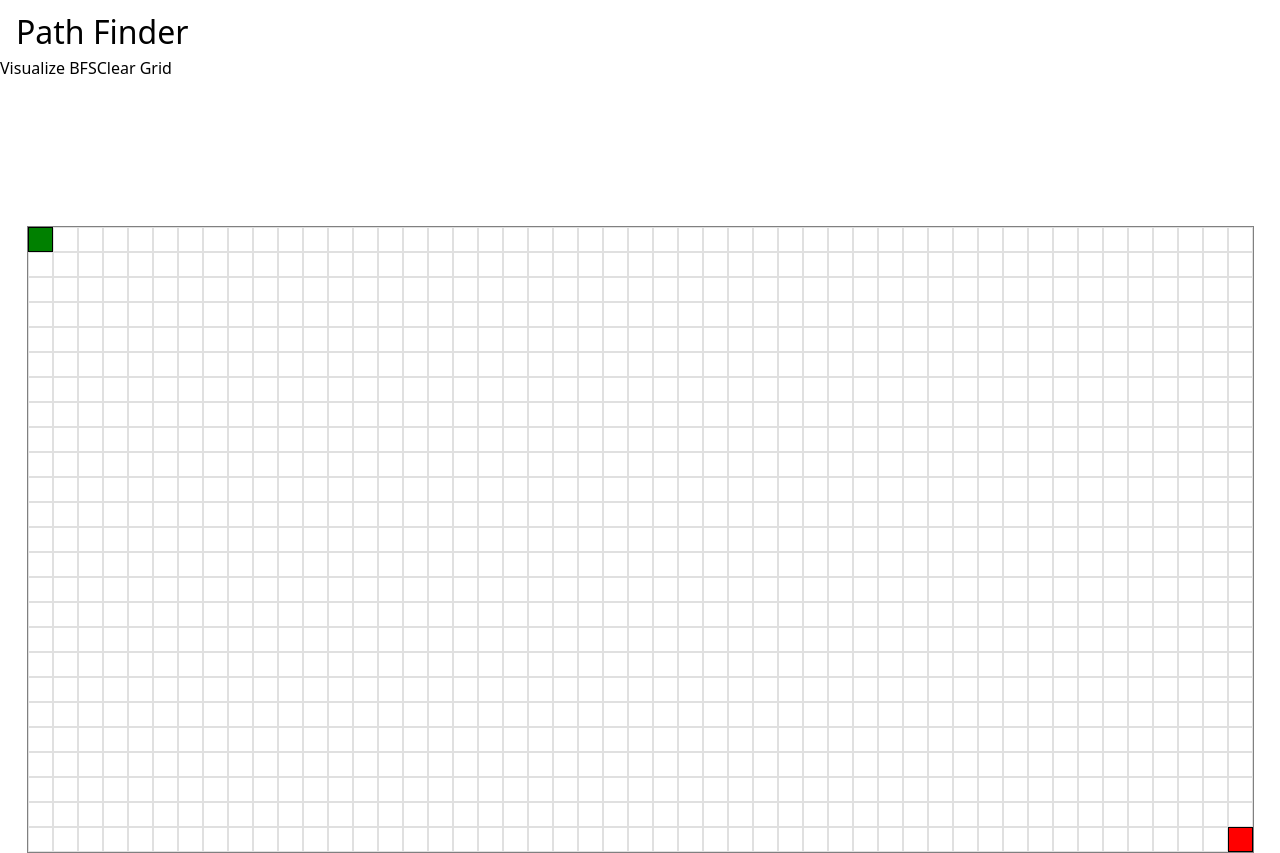
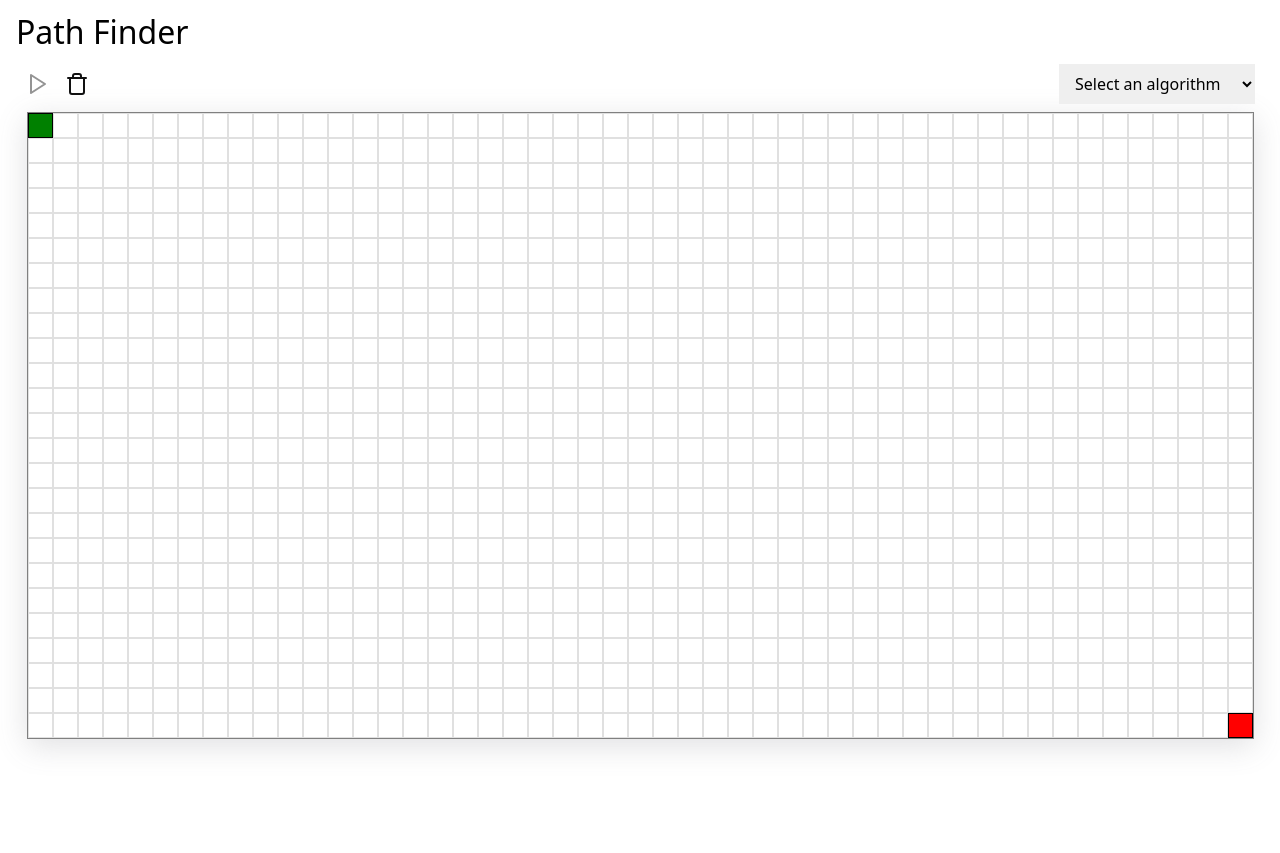
Before and after one commit to ali-anas/algo-visualizer, a React (Vite) app: page / in a window 1280 px wide. After the commit the page ends 800 px from the top, so only its background shows below. Built offline with nearby package versions, Linux system fonts and the light colour scheme.

Commit message:
added controller

```diff
--- a/package.json
+++ b/package.json
@@ -13,6 +13,7 @@
   },
   "dependencies": {
     "@reduxjs/toolkit": "^2.2.5",
+    "lucide-react": "^0.390.0",
     "react": "^18.2.0",
     "react-dom": "^18.2.0",
     "react-redux": "^9.1.2"
--- a/src/components/Grid/grid.module.scss
+++ b/src/components/Grid/grid.module.scss
@@ -4,6 +4,7 @@
   border: 1px solid gray;
   width: fit-content;
   height: 100%;
+  box-shadow: rgba(100, 100, 111, 0.2) 0px 7px 29px 0px;
 
   .type-0 {
     background-color: white;
--- a/src/components/controller/controller.jsx
+++ b/src/components/controller/controller.jsx
@@ -1,4 +1,4 @@
-import React from 'react'
+import React, { useState, useEffect } from 'react'
 import { AlgorithmsMap } from '../../lib/algorithms'
 import { useSelector, useDispatch } from 'react-redux'
 import { clearGrid, setStatus, setGrid } from '../../store/pathfinder.slice'
@@ -6,10 +6,11 @@ import { searchPath } from '../../store/searchPath.thunk'
 import { Status } from '../../constants'
 import { highlightPath } from '../../store/highlight.thunk'
 import classes from './controller.module.scss';
-import { useEffect } from 'react'
+import { Play, RefreshCcw , Trash} from 'lucide-react'
 
 
 const Controller = () => {
+  const [selectedAlgo, setSelectedAlgo] = useState('');
   const dispatch = useDispatch();
   const pathfinder = useSelector(state => state.pathfinder);
   const status = useSelector(state => state.pathfinder.status);
@@ -50,12 +51,38 @@ const Controller = () => {
     }
   }, [source, dest])
 
+  async function handleAlgoSelection(e) {
+    const algo = e.target.value;
+    setSelectedAlgo(algo);
+    await executeSearch(AlgorithmsMap[algo].fn, 1);
+  }
+
   console.log("status: " + status);
+  console.log("selected Algo: " + selectedAlgo);
 
   return (
     <section className={classes.controller}>
-      <button onClick={handleVisualize} disabled={status === Status.Searching}>Visualize BFS</button>
-      <button onClick={handleClearGrid} disabled={status === Status.Searching}>Clear Grid</button>
+      <div className={classes.controls}>
+        <button
+          onClick={handleVisualize}
+          disabled={status === Status.Searching || !selectedAlgo}
+          data-tooltip="Play"
+        >
+          <Play stroke={status === Status.Searching || !selectedAlgo ? "#949494" : "#111111"}/>
+        </button>
+        <button
+          onClick={handleClearGrid}
+          disabled={status === Status.Searching}
+          data-tooltip="Clear">
+          <Trash stroke={status === Status.Searching ? "#949494" : "#111111"}/>
+        </button>
+      </div>
+      <select className={classes.algoSelector} value={selectedAlgo} onChange={handleAlgoSelection} disabled={status === Status.Searching}>
+        <option value="" disabled>
+          Select an algorithm
+        </option>
+        {[...Object.entries(AlgorithmsMap)].map(([key, { name }]) => <option key={key} value={key}>{name}</option>)}
+      </select>
     </section>
   )
 }
--- a/src/components/controller/controller.module.scss
+++ b/src/components/controller/controller.module.scss
@@ -1,3 +1,23 @@
 .controller {
-  height: 170px;
+  height: auto;
+  margin: 8px 25px;
+  display: flex;
+  justify-content: space-between;
 }
+
+.algoSelector {
+  padding: 8px 12px;
+  font-size: 16px;
+
+  option {
+    padding: 8px 12px;
+  }
+}
+
+.controls {
+  display: flex;
+  justify-content: space-between;
+  button {
+    margin-right: 16px;
+  }
+}
--- a/src/index.scss
+++ b/src/index.scss
@@ -1,3 +1,4 @@
+@use 'src/styles/tooltip';
 @use 'src/styles/themes/light';
 @use 'src/styles/themes/dark';
 @use 'src/styles/theme';
--- /dev/null
+++ b/src/styles/tooltip.scss
@@ -0,0 +1,32 @@
+@media screen and (width >= 960px) {
+  [data-tooltip] {
+    position: relative;
+  }
+
+  [data-tooltip]:hover::after {
+    position: absolute;
+    bottom: -4px;
+    left: 50%;
+    z-index: 1;
+    padding: 5px;
+    font-size: 0.75rem;
+    color: #fff;
+    text-align: center;
+    content: attr(data-tooltip);
+    background-color: #333;
+    border-radius: 4px;
+    transition: opacity 0.3s ease-in-out;
+    transform: translate(-50%, 100%);
+  }
+
+  [data-tooltip]:hover::before {
+    position: absolute;
+    bottom: -4px;
+    left: 50%;
+    content: '';
+    border-color: transparent transparent #333;
+    border-style: solid;
+    border-width: 0 6px 10px;
+    transform: translateX(-50%);
+  }
+}
```
Also changed, not shown: 1 other file (tests, documents, lock files or other folders).
